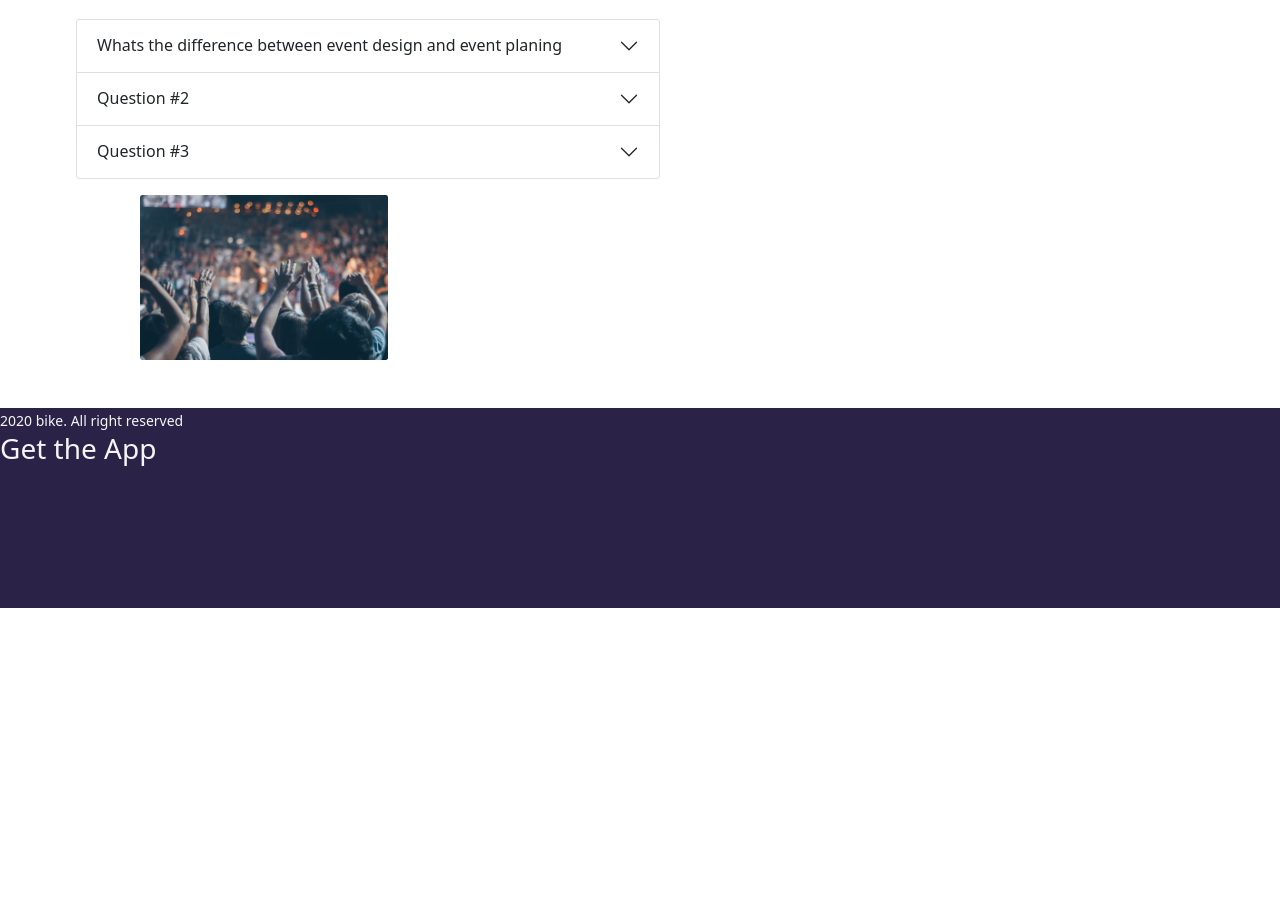
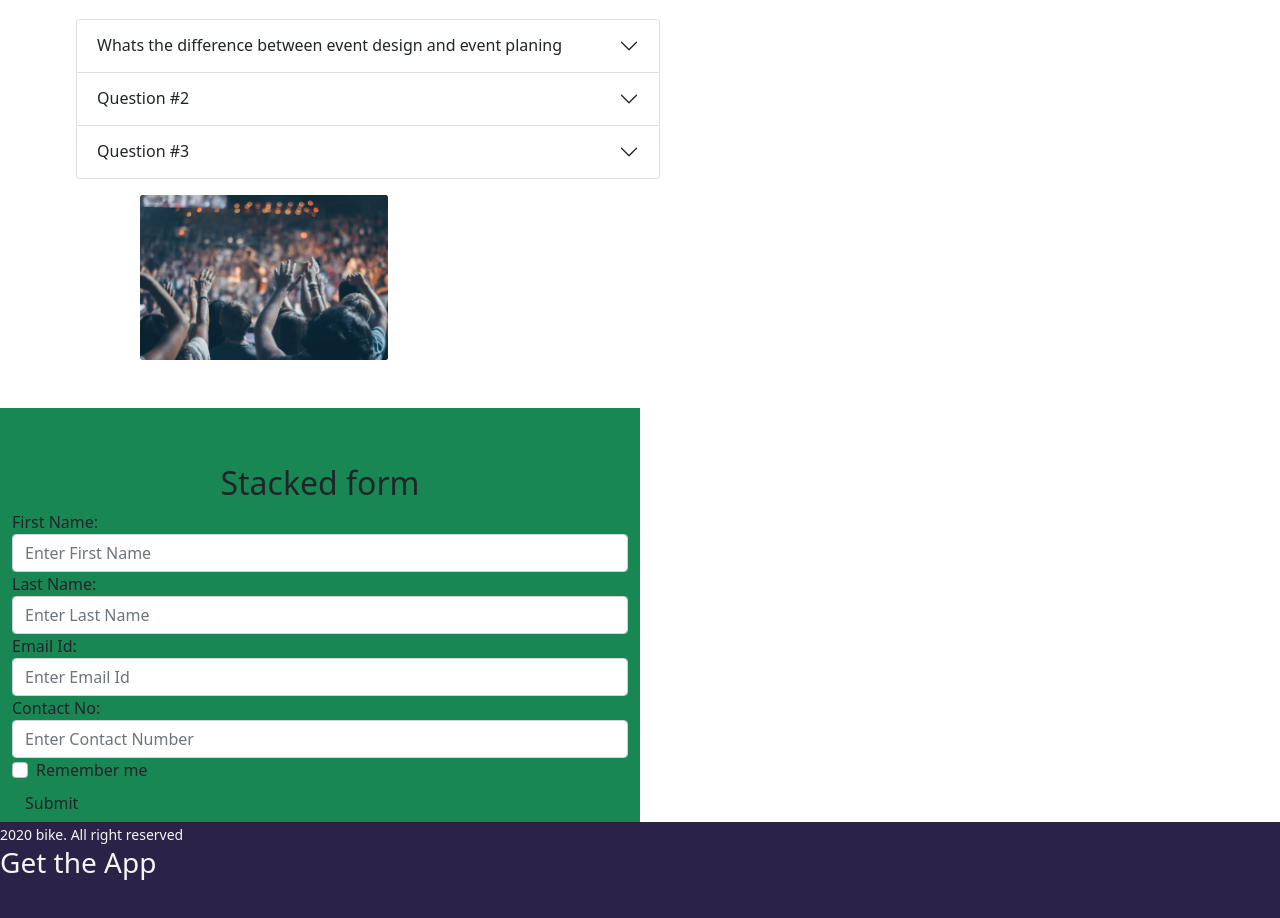
Before and after one commit to Mahedi-junior/project-convention-center, a plain HTML site: page index.html in a window 1280 px wide. Shown: the part 1891-2809 px from the top of the page. Before the commit the page ends 2499 px from the top, so only its background shows below. Drawn offline with nearby package versions, Linux system fonts and the light colour scheme.

```diff
--- a/index.html
+++ b/index.html
@@ -315,6 +315,50 @@
             </div>
         </section>
     </div>
+
+    <!--  ----------form -->
+    <div class="w-50 bg-success">
+        <h1 class="text-success text-center">
+            GeeksforGeeks
+        </h1>
+
+        <h2 class="text-center">Stacked form</h2>
+
+        <div class=" container ">
+            <form action="#">
+                <div class="form-group">
+                    <label for="fname">First Name:</label>
+                    <input type="text" class="form-control" id="fname" placeholder="Enter First Name" name="fname">
+                </div>
+
+                <div class="form-group">
+                    <label for="lname">Last Name:</label>
+                    <input type="text" class="form-control" id="lname" placeholder="Enter Last Name" name="lname">
+                </div>
+
+                <div class="form-group">
+                    <label for="email">Email Id:</label>
+                    <input type="email" class="form-control" id="email" placeholder="Enter Email Id" name="email">
+                </div>
+
+                <div class="form-group">
+                    <label for="contact">Contact No:</label>
+                    <input type="text" class="form-control" id="contact" placeholder="Enter Contact Number"
+                        name="contact">
+                </div>
+
+                <div class="form-group form-check">
+                    <label class="form-check-label">
+                        <input class="form-check-input" type="checkbox" name="remember"> Remember me
+                    </label>
+                </div>
+
+                <button type="submit" class="btn bg-success">
+                    Submit
+                </button>
+            </form>
+        </div>
+    </div>
     <!-- ----------------------------------footer -->
     <footer class="">
         <div class="copy-right">
--- a/style.css
+++ b/style.css
@@ -85,6 +85,7 @@ section.pricing {
     opacity: 1;
   }
 }
+/* form */
 
 
 /* fotter */
```
